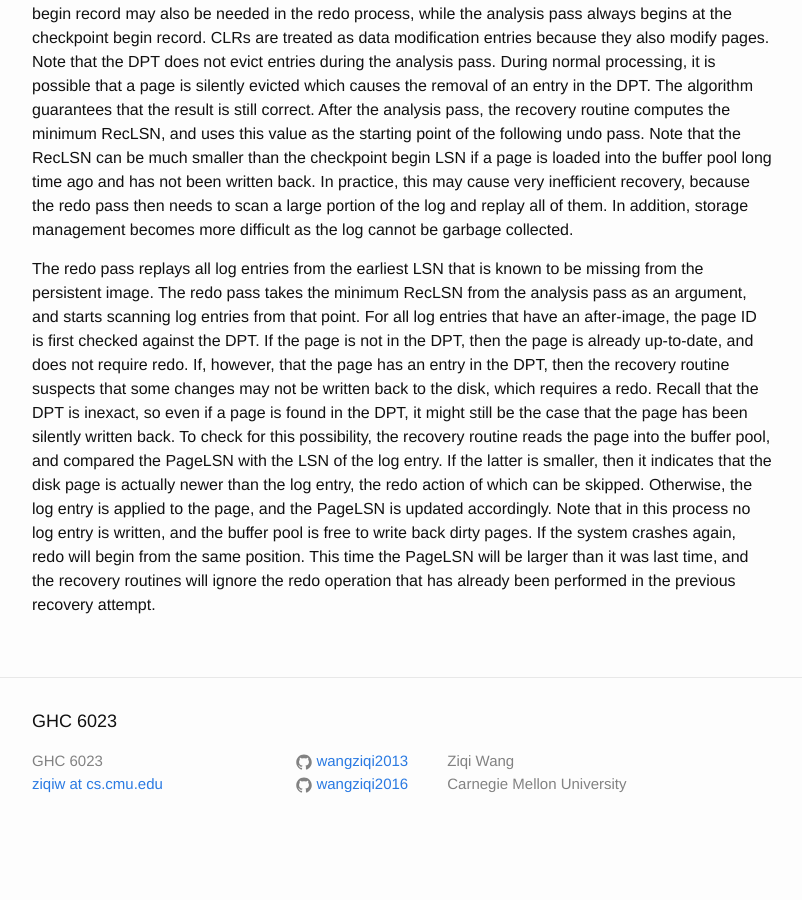
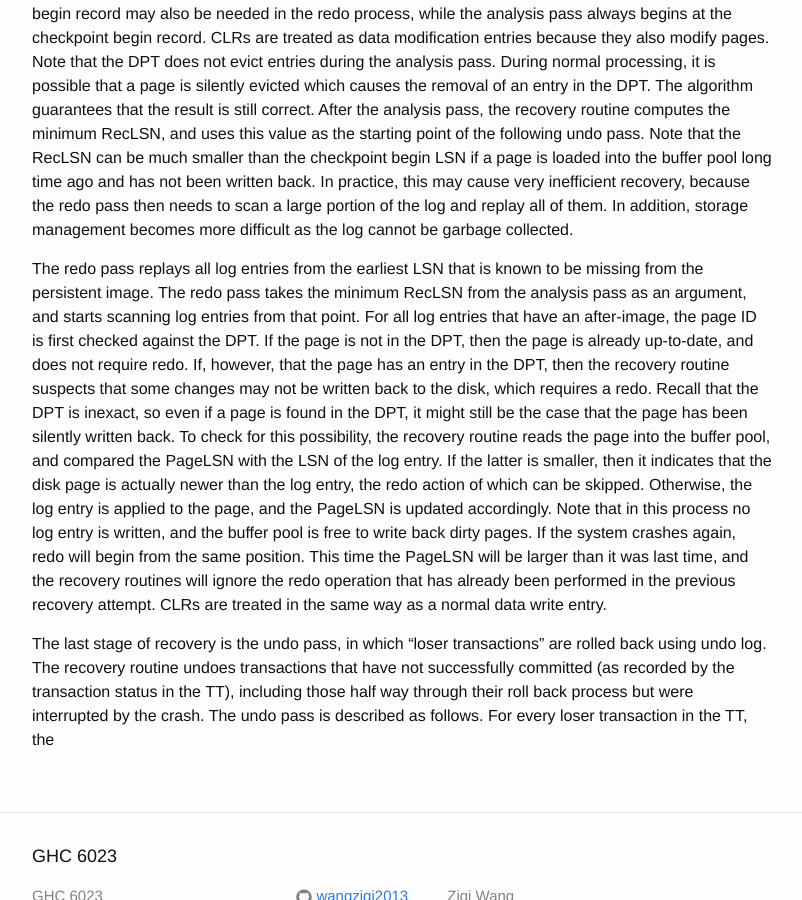
Before and after one commit to wangziqi2013/wangziqi2013.github.io, a Jekyll site: the page built from _posts/2019-01-31-aries.markdown, in a window 1280 px wide and 900 px high, scrolled down 3655 px. Shown: the whole window, without its empty margins (238-1040 px from the left). Built offline with Jekyll 4.4.1, drawn with Linux system fonts in a browser that asks for light colours; before the commit the page ends 4510 px from its top, so only the background shows below that.

Commit message:
Working on undo

```diff
--- a/_posts/2019-01-31-aries.markdown
+++ b/_posts/2019-01-31-aries.markdown
@@ -148,4 +148,9 @@ actually newer than the log entry, the redo action of which can be skipped. Othe
 page, and the PageLSN is updated accordingly. Note that in this process no log entry is written, and the buffer pool
 is free to write back dirty pages. If the system crashes again, redo will begin from the same position. This time
 the PageLSN will be larger than it was last time, and the recovery routines will ignore the redo operation that has
-already been performed in the previous recovery attempt.
+already been performed in the previous recovery attempt. CLRs are treated in the same way as a normal data write entry.
+
+The last stage of recovery is the undo pass, in which "loser transactions" are rolled back using undo log. The recovery
+routine undoes transactions that have not successfully committed (as recorded by the transaction status in the TT),
+including those half way through their roll back process but were interrupted by the crash. The undo pass is described
+as follows. For every loser transaction in the TT, the
```
